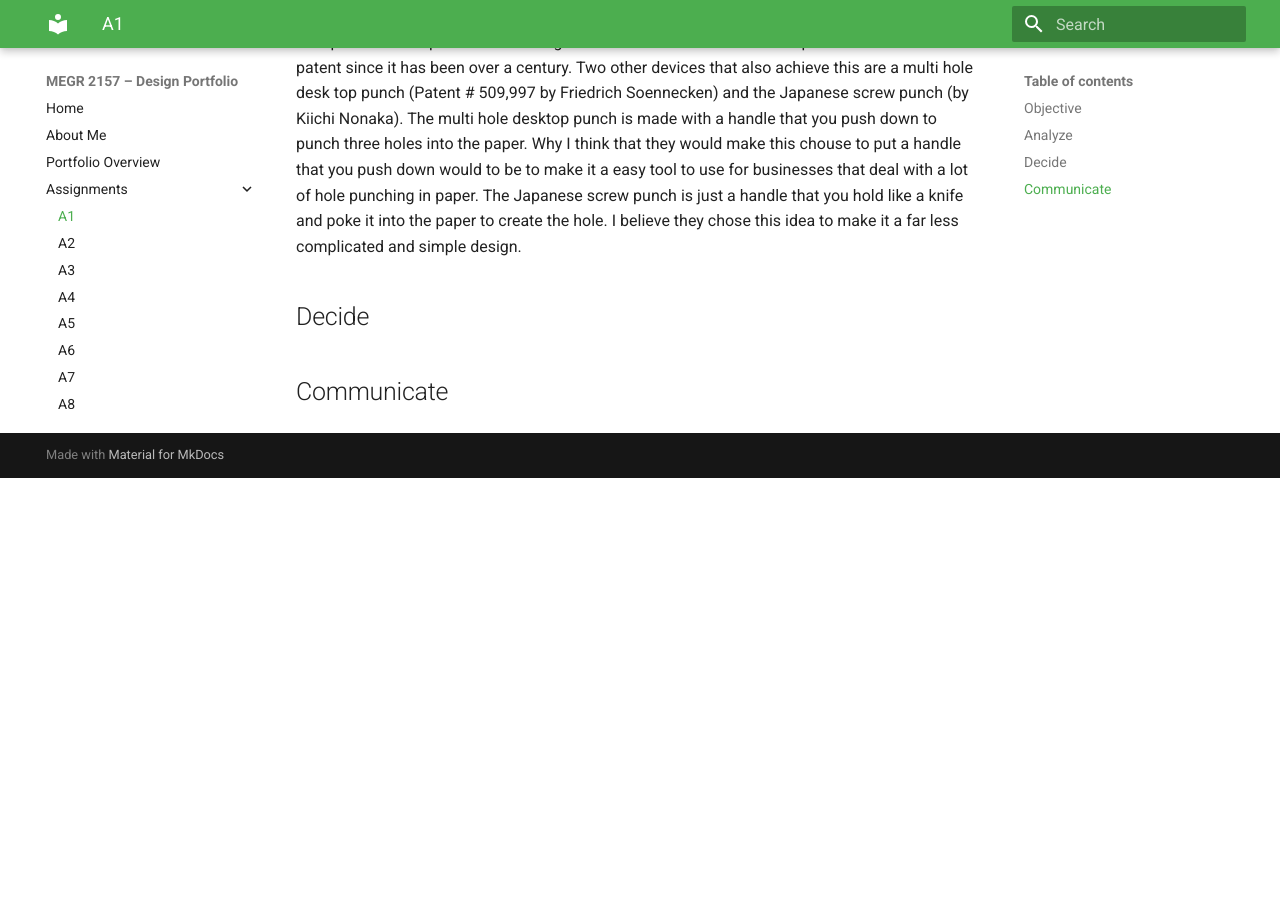
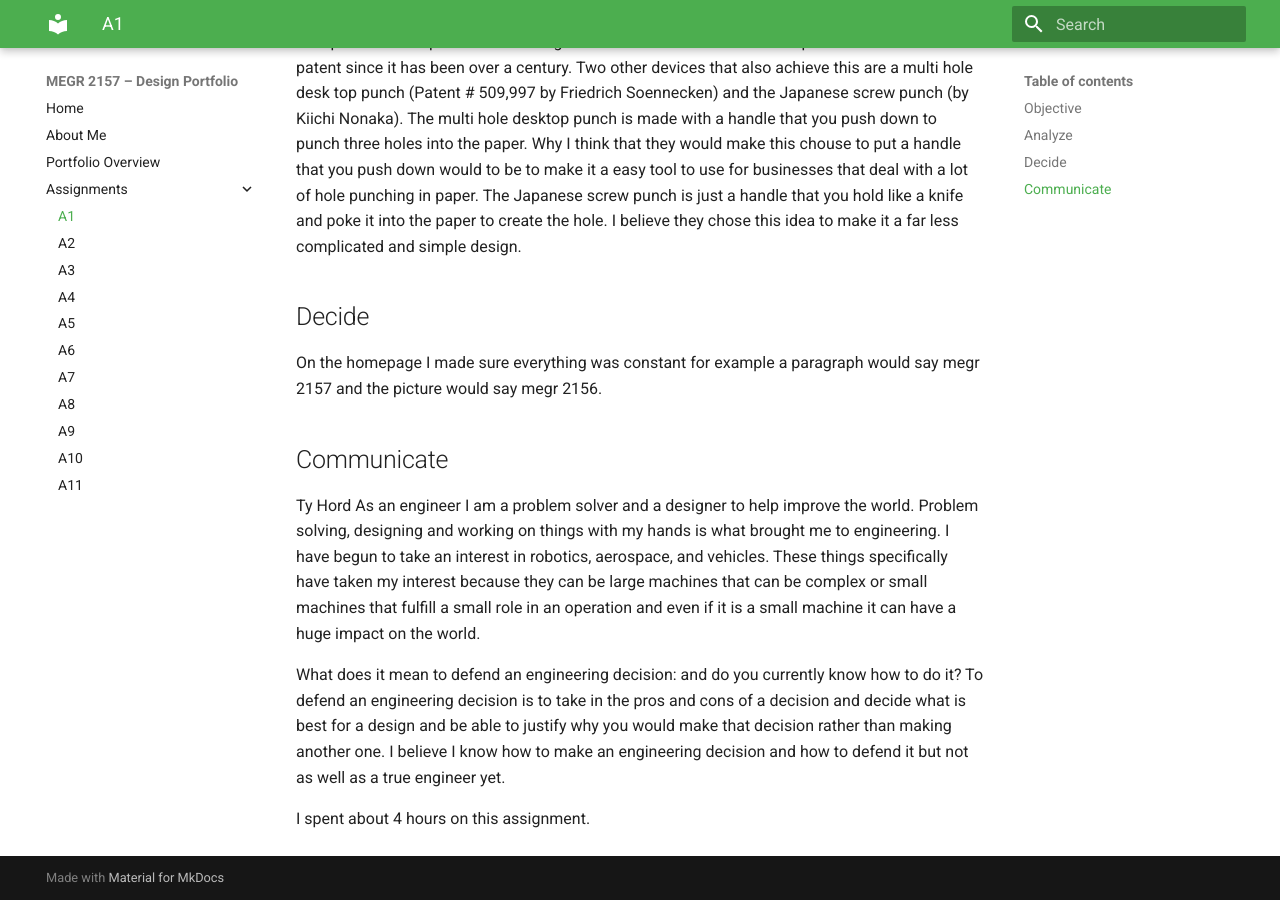
Before and after one commit to thord1-stack/design-projects-portfolio, an MkDocs documentation site: the page built from docs/assignments/A01/index.md, in a window 1280 px wide and 900 px high, scrolled down 1992 px. Built offline with MkDocs 1.6.1 and Material for MkDocs 9.7.7, drawn with Linux system fonts in a browser that asks for light colours; before the commit the page ends 2470 px from its top, so only the background shows below that.

Commit message:
Update index.md

```diff
--- a/docs/assignments/A01/index.md
+++ b/docs/assignments/A01/index.md
@@ -24,6 +24,13 @@ This pin holds both handles and all of the components together. This pin also al
 
 This products components was designed in 1885 as a conductors hole punch and isn't under a patent since it has been over a century. Two other devices that also achieve this are a multi hole desk top punch (Patent # 509,997 by Friedrich Soennecken) and the Japanese screw punch (by Kiichi Nonaka). The multi hole desktop punch is made with a handle that you push down to punch three holes into the paper. Why I think that they would make this chouse to put a handle that you push down would to be to make it a easy tool to use for businesses that deal with a lot of hole punching in paper. The Japanese screw punch is just a handle that you hold like a knife and poke it into the paper to create the hole. I believe they chose this idea to make it a far less complicated and simple design.
 ## Decide
-
+On the homepage I made sure everything was constant for example a paragraph would say megr 2157 and the picture would say megr 2156.
 
 ## Communicate
+Ty Hord
+As an engineer I am a problem solver and a designer to help improve the world. Problem solving, designing and working on things with my hands is what brought me to engineering. I have begun to take an interest in robotics, aerospace, and vehicles. These things specifically have taken my interest because they can be large machines that can be complex or small machines that fulfill a small role in an operation and even if it is a small machine it can have a huge impact on the world.
+
+What does it mean to defend an engineering decision: and do you currently know how to do it?
+To defend an engineering decision is to take in the pros and cons of a decision and decide what is best for a design and be able to justify why you would make that decision rather than making another one. I believe I know how to make an engineering decision and how to defend it but not as well as a true engineer yet.
+
+I spent about 4 hours on this assignment.
```
